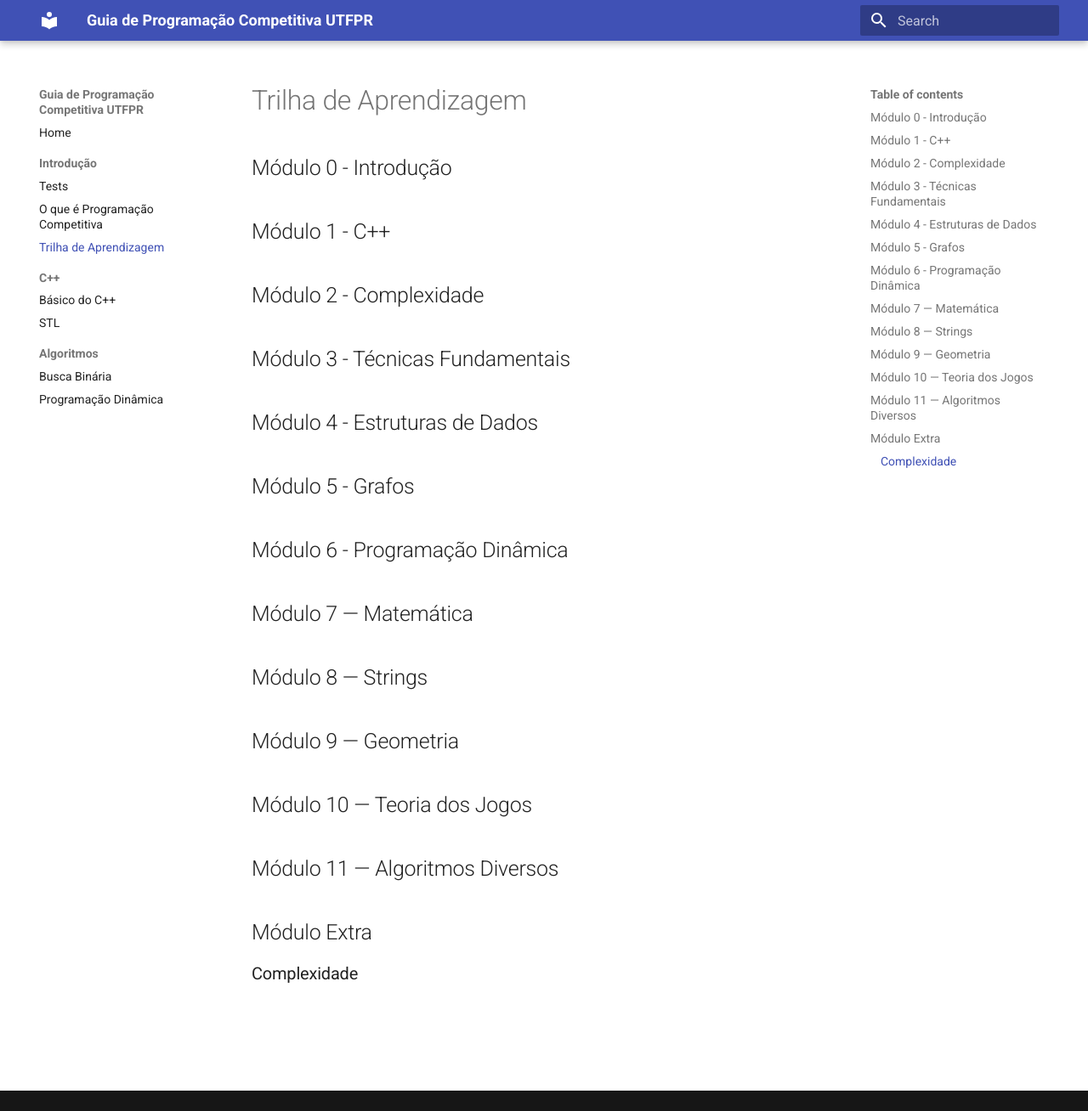
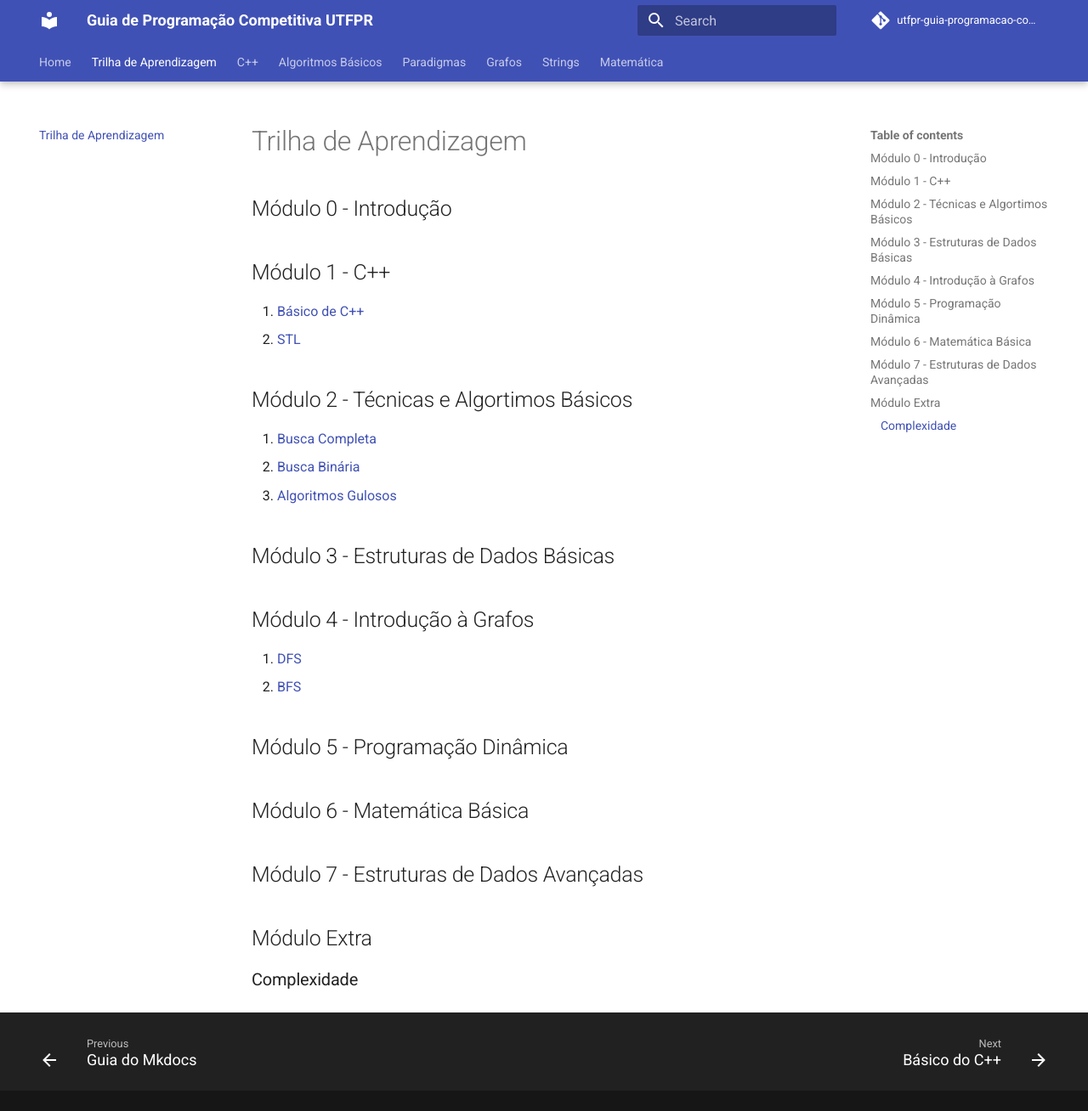
Before and after one commit to eduardo-marca/utfpr-guia-programacao-competitiva, an MkDocs documentation site: the page built from docs/introduction/learning-path.md, in a window 1280 px wide and 1308 px high. Shown: the whole window at 85% size. Built offline with MkDocs 1.6.1 and Material for MkDocs 9.7.7, drawn with Linux system fonts in a browser that asks for light colours; comment, search, counter and statistics services are not loaded.

Commit message:
new organization

```diff
--- a/docs/introduction/learning-path.md
+++ b/docs/introduction/learning-path.md
@@ -3,26 +3,25 @@
 ## Módulo 0 - Introdução
 
 ## Módulo 1 - C++
+1. [Básico de C++](../cpp/basics.md)
+2. [STL](../cpp/stl.md)
 
-## Módulo 2 - Complexidade
+## Módulo 2 - Técnicas e Algortimos Básicos
+1. [Busca Completa](../algorithms/paradigms/complete-search.md)
+2. [Busca Binária](../algorithms/basic-algorithms/binary-search.md)
+3. [Algoritmos Gulosos](../algorithms/paradigms/greedy.md)
 
-## Módulo 3 - Técnicas Fundamentais
+## Módulo 3 - Estruturas de Dados Básicas
 
-## Módulo 4 - Estruturas de Dados
+## Módulo 4 - Introdução à Grafos
+1. [DFS](../algorithms/graphs/dfs.md)
+2. [BFS](../algorithms/graphs/bfs.md)
 
-## Módulo 5 - Grafos
+## Módulo 5 - Programação Dinâmica
 
-## Módulo 6 - Programação Dinâmica
+## Módulo 6 - Matemática Básica
 
-## Módulo 7 — Matemática
-
-## Módulo 8 — Strings
-
-## Módulo 9 — Geometria
-
-## Módulo 10 — Teoria dos Jogos
-
-## Módulo 11 — Algoritmos Diversos
+## Módulo 7 - Estruturas de Dados Avançadas
 
 ## Módulo Extra
 ### Complexidade
--- a/mkdocs.yml
+++ b/mkdocs.yml
@@ -1,11 +1,20 @@
 site_name: Guia de Programação Competitiva UTFPR
+
+repo_url: https://github.com/eduardo-marca/utfpr-guia-programacao-competitiva
+repo_name: utfpr-guia-programacao-competitiva
 
 theme:
   name: material
   features:
     - navigation.sections
     - navigation.expand
+    - navigation.tabs
+    - navigation.tabs.sticky
+    - navigation.top
+    - navigation.footer
     - content.code.copy
+  icon:
+    repo: fontawesome/brands/git-alt
 
 extra:
   generator: false
@@ -42,17 +51,32 @@ extra_javascript:
   - https://unpkg.com/mathjax@3/es5/tex-mml-chtml.js
 
 nav:
-  - Home: index.md
+  - Home:
+    - index.md
+    - introduction/what-is-cp.md
+    - Guia do Mkdocs: extra/test.md
 
-  - Introdução:
-    - Tests: extra/test.md
-    - O que é Programação Competitiva: introduction/what-is-cp.md
-    - Trilha de Aprendizagem: introduction/learning-path.md
+  - Trilha de Aprendizagem: introduction/learning-path.md
 
   - C++:
     - Básico do C++: cpp/basics.md
     - STL: cpp/stl.md
 
-  - Algoritmos:
-    - Busca Binária: algorithms/binary-search.md
-    - Programação Dinâmica: algorithms/dynamic-programming.md
+  - Algoritmos Básicos:
+    - Busca Binária: algorithms/basic-algorithms/binary-search.md
+    - Programação Dinâmica: algorithms/paradigms/dynamic-programming.md
+
+  - Paradigmas:
+    - Busca Completa: algorithms/paradigms/complete-search.md
+    - Algoritmos Gulosos: algorithms/paradigms/greedy.md
+    - Programação Dinâmica: algorithms/paradigms/dynamic-programming.md
+
+  - Grafos:
+    - DFS: algorithms/graphs/dfs.md
+    - BFS: algorithms/graphs/bfs.md
+
+  - Strings:
+    - KMP: algorithms/string/kmp.md
+
+  - Matemática:
+    - Combinatória: algorithms/math/combinatorics.md
```
Also changed, not shown: docs/algorithms/basic-algorithms/prefix-sum.md (added, +1 -0 lines), docs/algorithms/basic-algorithms/two-pointer.md (added, +1 -0 lines), docs/index.md (+6 -13 lines), docs/algorithms/basic-algorithms/binary-search.md (renamed from docs/algorithms/binary-search.md), docs/algorithms/basic-algorithms/simulation.md (added), docs/algorithms/graphs/bfs.md (added), docs/algorithms/graphs/dfs.md (added), docs/algorithms/graphs/flow.md (added), docs/algorithms/math/combinatorics.md (added), docs/algorithms/paradigms/complete-search.md (added), docs/algorithms/paradigms/dynamic-programming.md (renamed from docs/algorithms/dynamic-programming.md), docs/algorithms/paradigms/greedy.md (added), docs/algorithms/string/kmp.md (added), docs/introduction/complexity.md (added), 1 more files.
